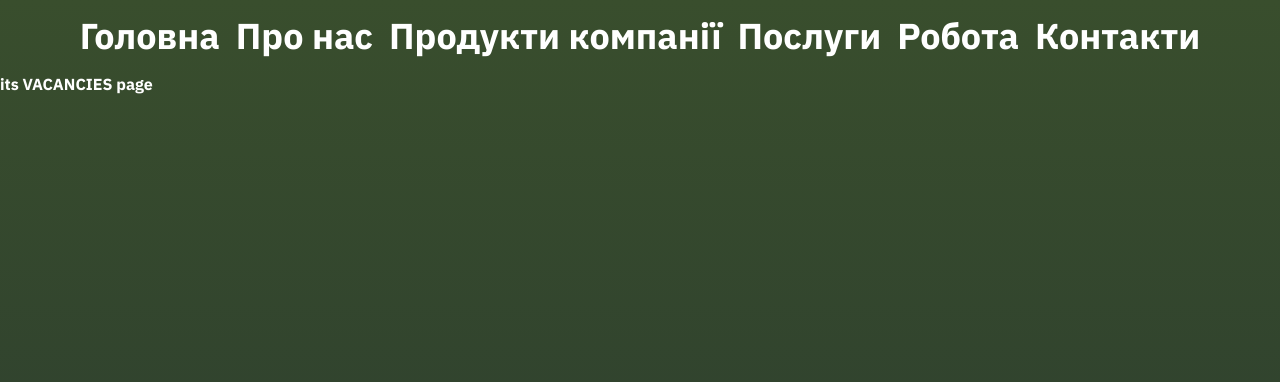
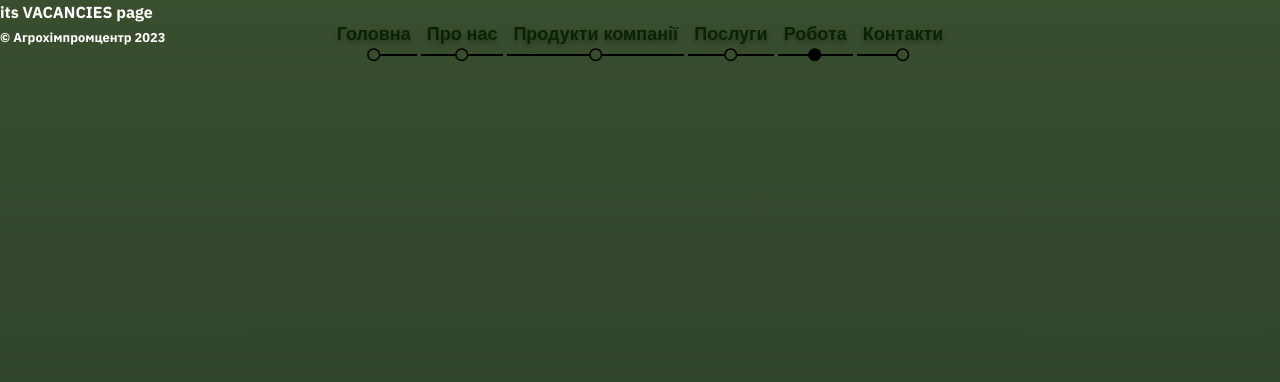
Before and after one commit to yuliiamaiboroda/ahrokhimpromtsentr, a Next.js app: page /vacancies in a window 1280 px wide. Shown: the top 382 px of the page. Built offline with nearby package versions, Linux system fonts and the light colour scheme.

Commit message:
Add style for navigation and pseudo elements

```diff
--- a/package.json
+++ b/package.json
@@ -21,5 +21,9 @@
     "react-dom": "18.2.0",
     "tailwindcss": "^3.3.3",
     "typescript": "5.1.6"
+  },
+  "devDependencies": {
+    "prettier": "^3.0.0",
+    "prettier-plugin-tailwindcss": "^0.4.1"
   }
 }
--- a/src/app/globals.css
+++ b/src/app/globals.css
@@ -8,6 +8,7 @@
   --accent: #d5ba75;
   --placeholder: rgba(255, 255, 255, 0.7);
   --warning: #8e0000;
+  --navigation: #0c2300;
 
   --dark-gradient-start: #394e2d;
   --dark-gradient-end: #29392f;
@@ -15,4 +16,10 @@
   --light-gradient-start: #f2e2ba;
   --light-gradient-end: #d5ba75;
   --light-gradient: linear-gradient(180deg, #f2e2ba 0%, #d5ba75 100%);
+
+  --text-shadow-navigation: 0px 3px 4px rgba(0, 0, 0, 0.3);
 }
+
+.text-shadow-navigation {
+  text-shadow: var(--text-shadow-navigation);
+}
--- a/src/app/layout.tsx
+++ b/src/app/layout.tsx
@@ -1,6 +1,9 @@
+import Link from 'next/link';
+
 import './globals.css';
-import Link from 'next/link';
 import { IBMPlexSans, nunito } from './fonts';
+import Header from '@/components/Header';
+import Footer from '@/components/Footer';
 
 export const metadata = {
   title: 'Create Next App',
@@ -17,27 +20,9 @@ export default function RootLayout({
       <body
         className={`${IBMPlexSans.variable} ${nunito.variable} font-heading bg-dark-gradient text-primary min-h-screen`}
       >
-        <ul className="flex flex-wrap gap-4 font-bold text-4xl justify-center p-4 hover:[&_a]:text-sky-600 [&_a]:transition-colors [&_a]:duration-300">
-          <li>
-            <Link href="/">Головна</Link>
-          </li>
-          <li>
-            <Link href="/about">Про нас</Link>
-          </li>
-          <li>
-            <Link href="/products">Продукти компанії</Link>
-          </li>
-          <li>
-            <Link href="/services">Послуги</Link>
-          </li>
-          <li>
-            <Link href="/vacancies">Робота</Link>
-          </li>
-          <li>
-            <Link href="/contacts">Контакти</Link>
-          </li>
-        </ul>
+        <Header />
         {children}
+        <Footer />
       </body>
     </html>
   );
--- a/src/app/page.tsx
+++ b/src/app/page.tsx
@@ -4,7 +4,6 @@ import MainHero from '@/components/MainHero';
 export default function Home() {
   return (
     <div className="px-4 py-2">
-      Its MAIN page
       <MainHero />
       <AdvantagesSection />
     </div>
--- a/src/components/AdvantagesSection/AdvantagesSection.tsx
+++ b/src/components/AdvantagesSection/AdvantagesSection.tsx
@@ -6,15 +6,15 @@ import ColossusIcon from 'public/mainPage/colossus.svg';
 export default function AdvantagesSection() {
   return (
     <section>
-      <ul className="grid  md:grid-cols-2	md:gap-x-[76px]  max-w-[210px]  md:max-w-2xl xl:max-w-[752px] mx-auto ">
+      <ul className="mx-auto  grid	max-w-[210px]  md:max-w-2xl  md:grid-cols-2 md:gap-x-[76px] xl:max-w-[752px] ">
         <li className="relative flex items-center gap-2.5	md:gap-5 xl:gap-6	">
           <Image
             src={ColossusIcon}
             alt="colossus"
-            className="absolute -top-2.5 -left-1.5 h-6 w-6 md:h-7 md:w-7 xl:h-8 xl:w-8"
+            className="absolute -left-1.5 -top-2.5 h-6 w-6 md:h-7 md:w-7 xl:h-8 xl:w-8"
           />
-          <span className="block h-3/4	 md:mt-[15px]	bg-light-gradient  w-0.5 md:w-1 "></span>
-          <span className="py-5  md:py-9 font-body font-bold	text-primary text-base	md:text-xl xl:text-2xl">
+          <span className="block h-3/4	 w-0.5	bg-light-gradient  md:mt-[15px] md:w-1 "></span>
+          <span className="py-5  font-body text-base font-bold	text-primary md:py-9	md:text-xl xl:text-2xl">
             Amet minim mollit non deserunt ullamco est sit aliqua dolor do amet
             sint.
           </span>
@@ -23,10 +23,10 @@ export default function AdvantagesSection() {
           <Image
             src={ColossusIcon}
             alt="colossus"
-            className="absolute -top-2.5 -left-1.5 h-6 w-6 md:h-7 md:w-7 xl:h-8 xl:w-8"
+            className="absolute -left-1.5 -top-2.5 h-6 w-6 md:h-7 md:w-7 xl:h-8 xl:w-8"
           />
-          <span className="block h-3/4	 md:mt-[15px]	bg-light-gradient  w-0.5 md:w-1 "></span>
-          <span className="py-5  md:py-9 font-body font-bold	text-primary text-base	md:text-xl xl:text-2xl">
+          <span className="block h-3/4	 w-0.5	bg-light-gradient  md:mt-[15px] md:w-1 "></span>
+          <span className="py-5  font-body text-base font-bold	text-primary md:py-9	md:text-xl xl:text-2xl">
             Amet minim mollit non deserunt ullamco est sit aliqua dolor do amet
             sint.
           </span>
@@ -35,10 +35,10 @@ export default function AdvantagesSection() {
           <Image
             src={ColossusIcon}
             alt="colossus"
-            className="absolute -top-2.5 -left-1.5 h-6 w-6 md:h-7 md:w-7 xl:h-8 xl:w-8"
+            className="absolute -left-1.5 -top-2.5 h-6 w-6 md:h-7 md:w-7 xl:h-8 xl:w-8"
           />
-          <span className="block h-3/4	 md:mt-[15px]	bg-light-gradient  w-0.5 md:w-1 "></span>
-          <span className="py-5  md:py-9 font-body font-bold	text-primary text-base	md:text-xl xl:text-2xl">
+          <span className="block h-3/4	 w-0.5	bg-light-gradient  md:mt-[15px] md:w-1 "></span>
+          <span className="py-5  font-body text-base font-bold	text-primary md:py-9	md:text-xl xl:text-2xl">
             Amet minim mollit non deserunt ullamco est sit aliqua dolor do amet
             sint.
           </span>
@@ -47,10 +47,10 @@ export default function AdvantagesSection() {
           <Image
             src={ColossusIcon}
             alt="colossus"
-            className="absolute -top-2.5 -left-1.5	h-6 w-6 md:h-7 md:w-7 xl:h-8 xl:w-8"
+            className="absolute -left-1.5 -top-2.5	h-6 w-6 md:h-7 md:w-7 xl:h-8 xl:w-8"
           />
-          <span className="block h-3/4	 md:mt-[15px]	bg-light-gradient  w-0.5 md:w-1 "></span>
-          <span className="py-5  md:py-9 font-body font-bold	text-primary text-base	md:text-xl xl:text-2xl">
+          <span className="block h-3/4	 w-0.5	bg-light-gradient  md:mt-[15px] md:w-1 "></span>
+          <span className="py-5  font-body text-base font-bold	text-primary md:py-9	md:text-xl xl:text-2xl">
             Amet minim mollit non deserunt ullamco est sit aliqua dolor do amet
             sint.
           </span>
@@ -60,14 +60,14 @@ export default function AdvantagesSection() {
           <Image
             src={ColossusIcon}
             alt="colossus"
-            className="absolute -top-2.5 -left-1.5	h-6 w-6 md:h-7 md:w-7 xl:h-8 xl:w-8"
+            className="absolute -left-1.5 -top-2.5	h-6 w-6 md:h-7 md:w-7 xl:h-8 xl:w-8"
           />
         </li>
         <li className="relative max-md:hidden">
           <Image
             src={ColossusIcon}
             alt="colossus"
-            className="absolute -top-2.5 -left-1.5	h-6 w-6 md:h-7 md:w-7 xl:h-8 xl:w-8"
+            className="absolute -left-1.5 -top-2.5	h-6 w-6 md:h-7 md:w-7 xl:h-8 xl:w-8"
           />
         </li>
       </ul>
--- /dev/null
+++ b/src/components/Footer.tsx
@@ -0,0 +1,7 @@
+export default function Footer() {
+  return (
+    <footer>
+      <small>&copy; Агрохімпромцентр 2023</small>
+    </footer>
+  );
+}
--- /dev/null
+++ b/src/components/Header.tsx
@@ -0,0 +1,9 @@
+import Navigation from './Navigation';
+
+export default function Header() {
+  return (
+    <header className="absolute inset-1 z-10">
+      <Navigation />
+    </header>
+  );
+}
--- /dev/null
+++ b/src/components/Navigation/Navigation.module.css
@@ -0,0 +1,15 @@
+.pointIcon {
+  stroke: black;
+}
+
+.pointIcon::after {
+  content: '';
+  outline: 12px solid tomato;
+  position: absolute;
+  z-index: 999;
+  top: 0;
+  left: 0;
+  width: 200px;
+  height: 100px;
+  background-color: yellowgreen;
+}
--- /dev/null
+++ b/src/components/Navigation/index.tsx
@@ -0,0 +1,49 @@
+'use client';
+
+import { usePathname } from 'next/navigation';
+import Link from 'next/link';
+import css from './Navigation.module.css';
+
+const NAVIGATION_LINKS = [
+  { href: '/', title: 'Головна' },
+  { href: '/about', title: 'Про нас' },
+  { href: '/products', title: 'Продукти компанії' },
+  { href: '/services', title: 'Послуги' },
+  { href: '/vacancies', title: 'Робота' },
+  { href: '/contacts', title: 'Контакти' },
+];
+
+export default function Navigation() {
+  const pathname = usePathname();
+
+  return (
+    <nav>
+      <ul className="flex  flex-wrap  justify-center  gap-4 p-4">
+        {NAVIGATION_LINKS.map(({ href, title }) => (
+          <li
+            key={href}
+            className="relative [&:not(:last-child)]:after:absolute [&:not(:last-child)]:after:bottom-[6px] [&:not(:last-child)]:after:left-[calc(50%+6px)] [&:not(:last-child)]:after:h-0 [&:not(:last-child)]:after:w-1/2 [&:not(:last-child)]:after:border [&:not(:last-child)]:after:border-solid [&:not(:last-child)]:after:border-black
+                        [&:not(:last-child)]:after:content-[''] [&:not(:first-child)]:before:absolute [&:not(:first-child)]:before:bottom-[6px] [&:not(:first-child)]:before:right-[calc(50%+6px)] [&:not(:first-child)]:before:h-0 [&:not(:first-child)]:before:w-1/2 [&:not(:first-child)]:before:border [&:not(:first-child)]:before:border-solid [&:not(:first-child)]:before:border-black
+                        [&:not(:first-child)]:before:content-['']
+                        "
+          >
+            <Link
+              href={href}
+              className="text-shadow-navigation relative flex flex-col items-center font-body text-lg
+                         font-bold text-navigation "
+            >
+              {title}
+              <svg
+                className={`h-[14px] w-[14px] stroke-black ${
+                  pathname === href ? 'fill-black' : 'fill-none'
+                }`}
+              >
+                <use href="/images/icons.svg#point-outline"></use>
+              </svg>
+            </Link>
+          </li>
+        ))}
+      </ul>
+    </nav>
+  );
+}
--- a/tailwind.config.js
+++ b/tailwind.config.js
@@ -21,6 +21,7 @@ module.exports = {
         accent: 'var(--accent)',
         placeholder: 'var(--placeholder)',
         warning: 'var(--warning)',
+        navigation: 'var(--navigation)',
       },
       fontFamily: {
         heading: 'var(--font-ibm-plex-sans), sans-serif',
```
Also changed, not shown: .prettierrc.json, public/images/icons.svg, 1 other file (tests, documents, lock files or other folders).
